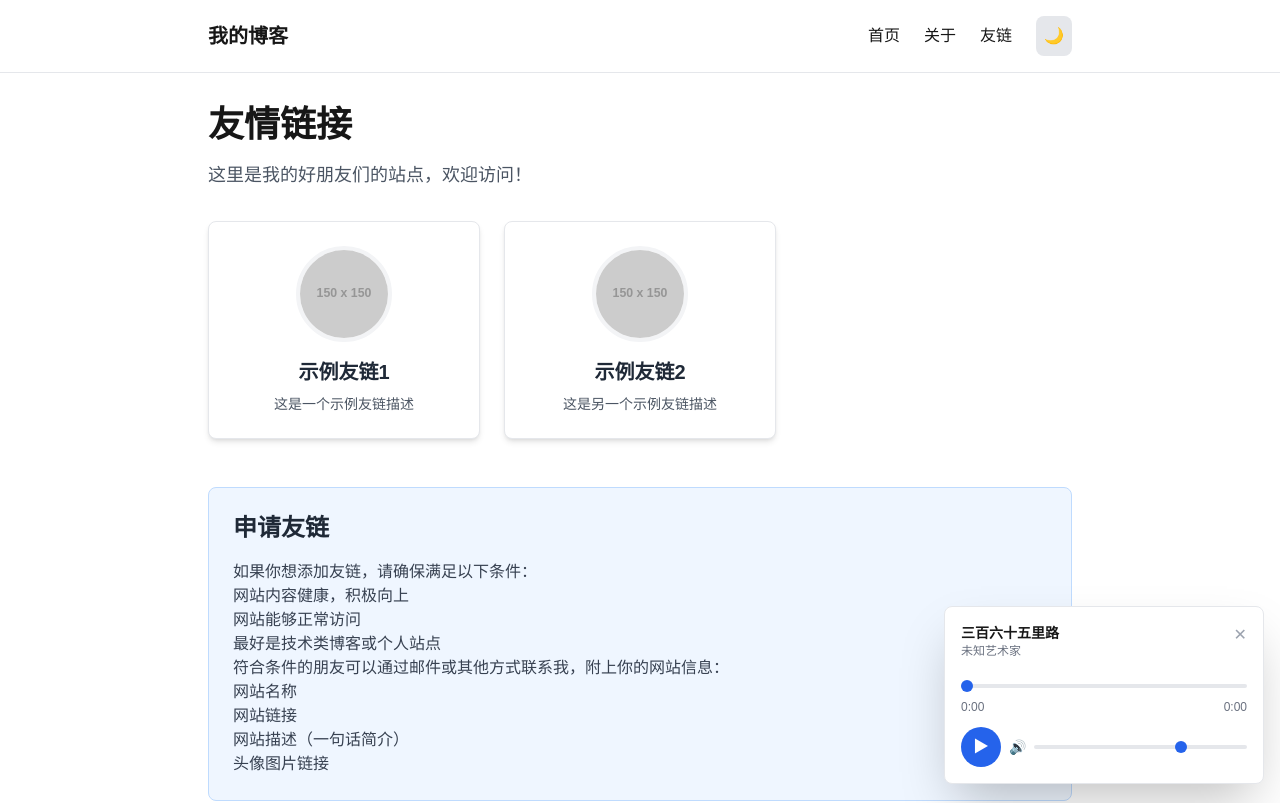
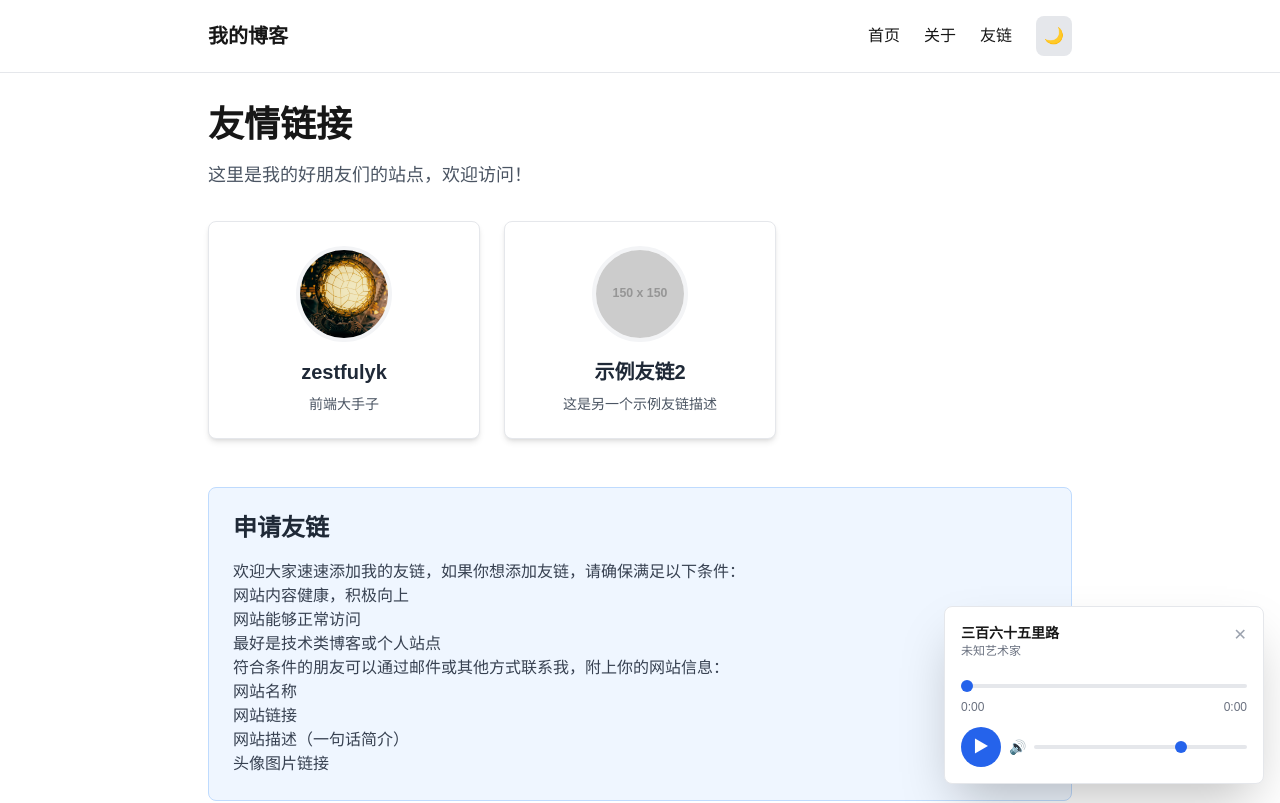
Before and after one commit to 1213722170/blog, a Next.js app: page /friends in a window 1280 px wide. Shown: the top 803 px of the page. Built offline with nearby package versions, Linux system fonts and the light colour scheme.

Commit message:
Update page.tsx

```diff
--- a/app/friends/page.tsx
+++ b/app/friends/page.tsx
@@ -11,10 +11,10 @@ interface Friend {
 // 友链数据配置
 const friends: Friend[] = [
   {
-    name: "示例友链1",
-    avatar: "https://via.placeholder.com/150",
-    link: "https://example.com",
-    description: "这是一个示例友链描述",
+    name: "zestfulyk",
+    avatar: "/avatars/b_900bb864c57dde3936210cb63206c166.jpg",
+    link: "https://zestfulyk.github.io/ZestfulYK-blog/",
+    description: "前端大手子",
   },
   {
     name: "示例友链2",
@@ -79,7 +79,7 @@ export default function FriendsPage() {
         </h2>
         <div className="prose dark:prose-invert max-w-none">
           <p className="text-gray-700 dark:text-gray-300">
-            如果你想添加友链，请确保满足以下条件：
+            欢迎大家速速添加我的友链，如果你想添加友链，请确保满足以下条件：
           </p>
           <ul className="text-gray-700 dark:text-gray-300">
             <li>网站内容健康，积极向上</li>
```
